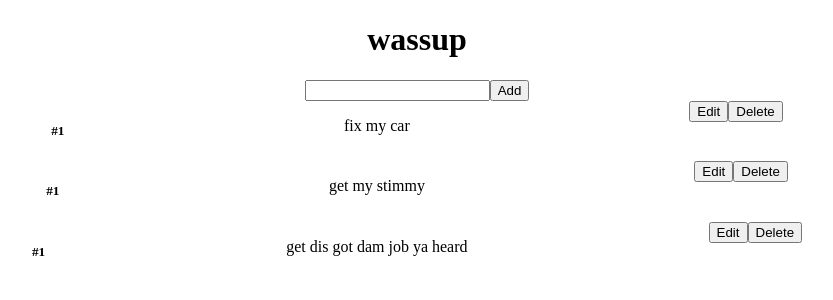
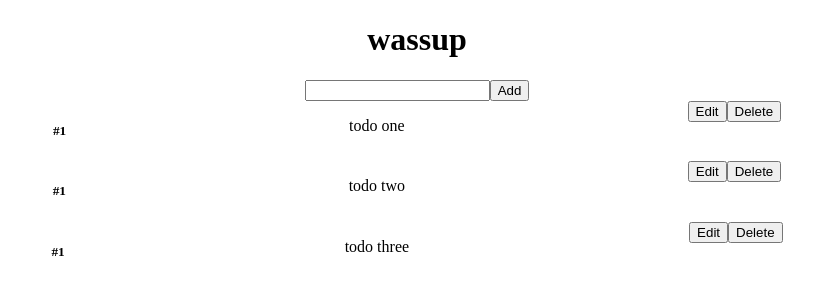
Before and after one commit to vvictorious/redux_todo_list, a React (Create React App) app: page / in a window 1280 px wide. Shown: the top 300 px of the page, without its empty margins (223-1056 px from the left). Built offline with nearby package versions, Linux system fonts and the light colour scheme.

Commit message:
mapping through todos data from state in redux

```diff
--- a/src/TodoItem.js
+++ b/src/TodoItem.js
@@ -4,7 +4,7 @@ const TodoItem = ({todo}) => {
     return (
         <div className='todoItem__container'>
             <h5>#1</h5>
-            <p>{todo.todoPrompt}</p>
+            <p>{todo.name}</p>
             <div>
                 <button>Edit</button>
                 <button>Delete</button>
--- a/src/TodoList.js
+++ b/src/TodoList.js
@@ -1,7 +1,11 @@
 import React, {Fragment} from 'react'
 import TodoItem from './TodoItem'
+import { useSelector } from 'react-redux'
 
 const TodoList = () => {
+
+    const todos = useSelector(state => state)
+
     const hardCodedTodos = [
         {
             id: 1,
@@ -18,7 +22,7 @@ const TodoList = () => {
     ]
     return (
         <Fragment>
-            {hardCodedTodos.map(todo => (
+            {todos.map(todo => (
                 <TodoItem key={todo.id} todo={todo} />
             ))}
         </Fragment>
--- a/src/redux/store.js
+++ b/src/redux/store.js
@@ -1,4 +1,4 @@
 import { createStore } from 'redux'
-import {reducer} from './reducer'
+import { reducer } from './reducer'
 
 export const store = createStore(reducer)
```
Also changed, not shown: 1 other file (tests, documents, lock files or other folders).
